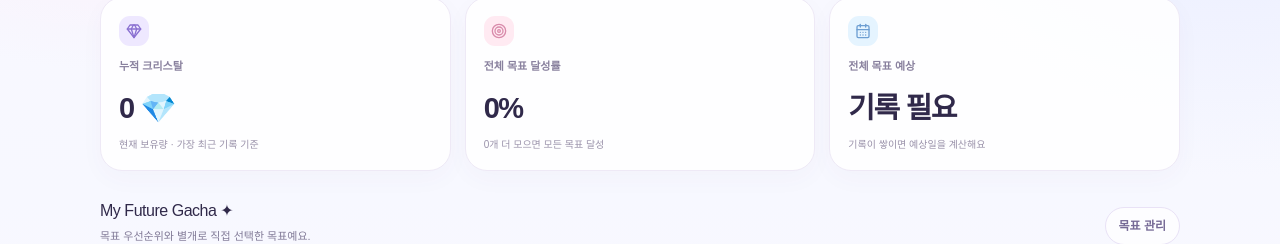
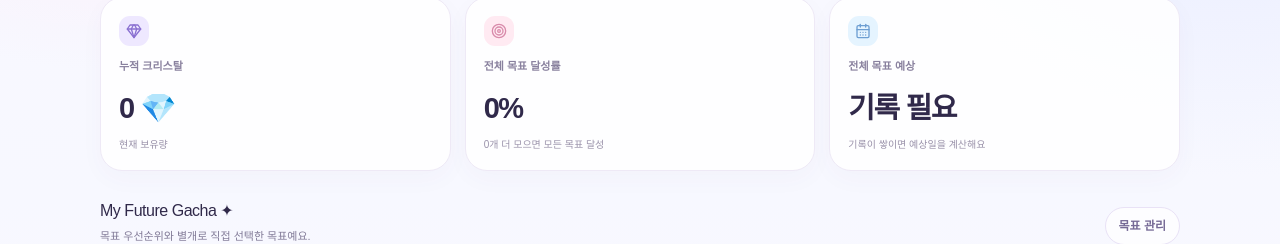
Before and after one commit to solidrocketbooster20110330-afk/RIMIIN, a Next.js app: page / in a window 1280 px wide. Shown: the part 403-647 px from the top of the page. Built offline with nearby package versions, Linux system fonts and the light colour scheme.

Commit message:
Clarify cumulative crystal card balance

```diff
--- a/app/page.tsx
+++ b/app/page.tsx
@@ -19,7 +19,7 @@ export default function HomePage(){
  <section className="hero"><div className="hero-kicker">YOUR FUTURE, YOUR CRYSTALS</div><h1>미래의 나를 위해,<br/>오늘의 크리스탈을 기록해.</h1><p>차곡차곡 모으고, 목표를 세우고,<br/>원하는 미래시를 준비해 보세요.</p><div className="hero-crystal">✧</div></section>
  <div className="notice" style={{marginTop:14}}><Sparkles size={17}/><span>로그인 없이 바로 사용해요. 기록은 현재 사용 중인 브라우저에 저장됩니다.</span></div>
  <div className="grid stats">
- <section className="card stat"><div className="stat-icon" style={{background:"#eee8ff",color:"#8a70d1"}}><Gem size={16}/></div><div className="stat-label">누적 크리스탈</div><div className="stat-value">{number(balance)} 💎</div><div className="stat-foot">현재 보유량 · 가장 최근 기록 기준</div></section>
+ <section className="card stat"><div className="stat-icon" style={{background:"#eee8ff",color:"#8a70d1"}}><Gem size={16}/></div><div className="stat-label">누적 크리스탈</div><div className="stat-value">{number(balance)} 💎</div><div className="stat-foot">현재 보유량</div></section>
  <section className="card stat"><div className="stat-icon" style={{background:"#ffeaf2",color:"#d98bab"}}><Target size={16}/></div><div className="stat-label">전체 목표 달성률</div><div className="stat-value">{totalPercent}%</div><div className="stat-foot">{number(totalRemaining)}개 더 모으면 모든 목표 달성</div></section>
  <section className="card stat"><div className="stat-icon" style={{background:"#e5f4ff",color:"#6d9ed2"}}><CalendarDays size={16}/></div><div className="stat-label">전체 목표 예상</div><div className="stat-value">{eta===null?"기록 필요":eta+"일 후"}</div><div className="stat-foot">{daily>0?"일평균 순증가 "+number(Math.round(daily))+"개":"기록이 쌓이면 예상일을 계산해요"}</div></section>
  </div>
```
